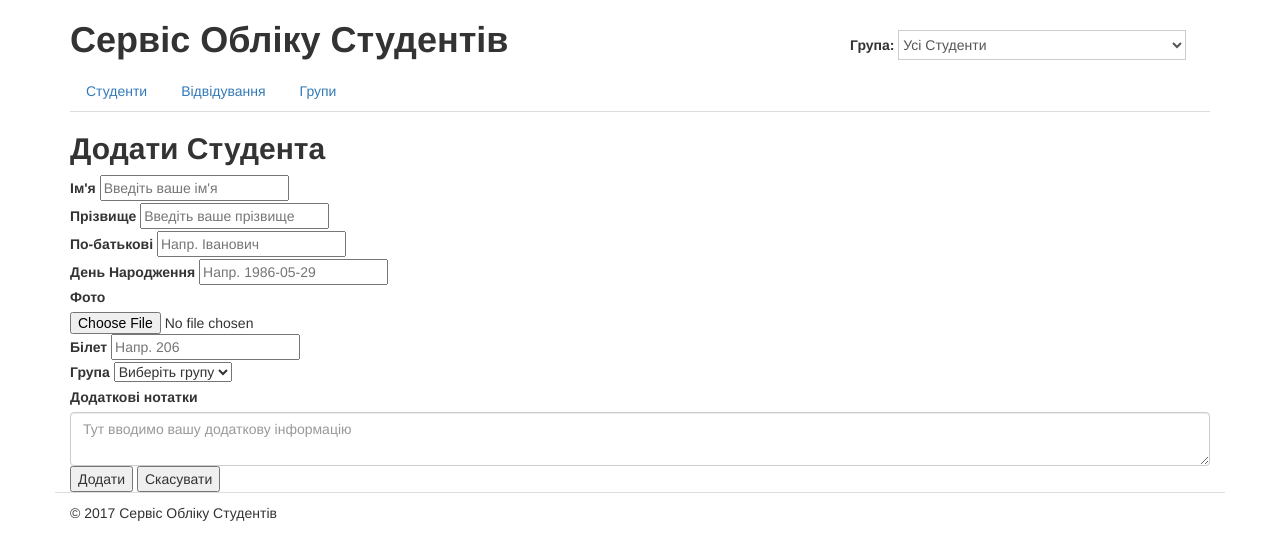
After one commit to DonRoven/1_studentsdb, a Django app: template studentsdb/students/templates/students/students_add.html in a window 1280 px wide. The commit adds this page. Shown: the top 560 px of the page. Run offline with Django 3.2, Linux system fonts and the light colour scheme; the template is opened without the code that fills it, so the values that code supplies are empty; some libraries are stand-ins or nearby versions.

Commit message:
form add student

```diff
--- a/studentsdb/students/templates/students/base.html
+++ b/studentsdb/students/templates/students/base.html
@@ -66,7 +66,7 @@
     <!-- Start Footer -->
     <div class="row" id="footer">
       <div class="col-xs-12">
-        &copy; 2014 Сервіс Обліку Студентів
+        &copy; 2017 Сервіс Обліку Студентів
       </div>
     </div>
     <!-- End Footer -->
--- /dev/null
+++ b/studentsdb/students/templates/students/students_add.html
@@ -0,0 +1,56 @@
+{% extends "students/base.html" %}
+
+{% load static from staticfiles %}
+
+{% block meta_title %}Додати Студента{% endblock meta_title %}
+
+{% block title %}Додати Студента{% endblock title %}
+
+{% block content %}
+
+<form action="{% url "students_add" %}" method="post" enctype="multipart/form-data">
+
+  <div>
+    <label for="first_name">Ім'я</label>
+    <input type="text" value="" name="first_name" id="first_name" placeholder="Введіть ваше ім'я"/>
+  </div>
+  <div>
+    <label for="last_name">Прізвище</label>
+    <input type="text" value="" name="last_name" id="last_name" placeholder="Введіть ваше прізвище"/>
+  </div>
+  <div>
+    <label for="middle_name">По-батькові</label>
+    <input type="text" value="" name="middle_name" id="middle_name" placeholder="Напр. Іванович"/>
+  </div>
+
+  <div>
+    <label for="birthsday">День Народження</label>
+    <input type="text" value="" name="birthsday" id="birthsday" placeholder="Напр. 1986-05-29"/>
+  </div>
+  <div>
+    <label for="photo">Фото</label>
+    <input type="file" value="" name="photo" id="photo"/>
+  </div>
+  <div>
+    <label for="ticket">Білет</label>
+    <input type="text" value="" name="ticket" id="ticket" placeholder="Напр. 206"/>
+  </div>
+  <div>
+    <label for="student_group">Група</label>
+    <select name="student_group" id="student_group">
+      <option value="">Виберіть групу</option>
+      {% for group in groups %}
+        <option value="{{ group.id }}">{{ group.title }}</option>
+      {% endfor %}
+    </select>
+  </div>
+  <div>
+    <label for="notes">Додаткові нотатки</label>
+    <textarea name="notes" id="notes" class="form-control" placeholder="Тут вводимо вашу додаткову інформацію"></textarea>
+  </div>
+  <div>
+    <input type="submit" value="Додати" name="add_button"/>
+    <button type="submit" name="cansel_button">Скасувати</button>
+  </div>
+</form>
+{% endblock content %}
```
Also changed, not shown: studentsdb/students/models.py (+11 -1 lines), studentsdb/students/views/journal.py (+42 -0 lines), studentsdb/students/views/students.py (+38 -3 lines), 2 other files.
